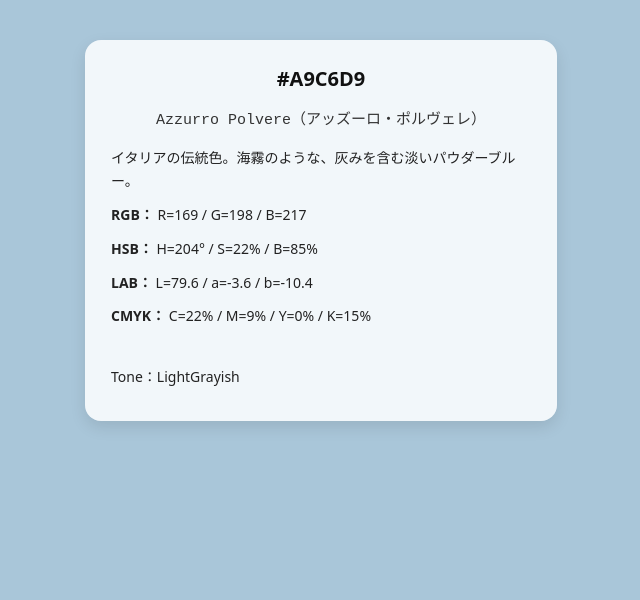
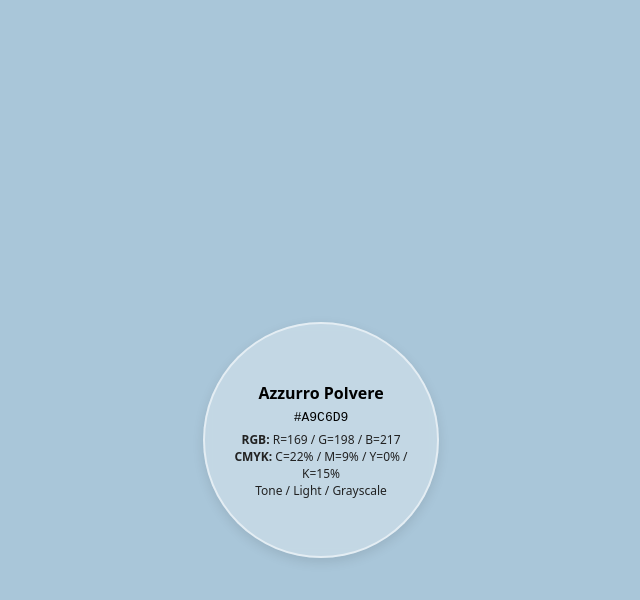
Before and after one commit to homeokayu-commits/shia-colors, a plain HTML site: page index.html in a window 1280 px wide. Shown: the whole page, without its empty margins (319-959 px from the left). Drawn offline with Linux system fonts and the light colour scheme.

Commit message:
Update index.html

```diff
--- a/index.html
+++ b/index.html
@@ -3,44 +3,49 @@
 <head>
   <meta charset="utf-8" />
   <meta name="viewport" content="width=device-width,initial-scale=1" />
-  <title>Azzurro Polvere — Color Spec</title>
+  <title>Azzurro Polvere — Pop Design</title>
   <style>
     :root{font-family:system-ui,-apple-system,Segoe UI,Roboto,'Noto Sans JP',Helvetica,Arial;}
     body{
       margin:0;
       padding:40px;
-      background:#A9C6D9;
-      color:#111;
+      background:#A9C6D9; /* 背景をAzzurro Polvereに変更 */
+      display:flex;
+      justify-content:center;
+      align-items:center;
+      height:100vh;
+    }
+
+    .card{
+      border-radius:50%;
+      width:200px;
+      height:200px;
       display:flex;
       flex-direction:column;
       align-items:center;
-      justify-content:flex-start;
-      line-height:1.7;
+      justify-content:center;
+      text-align:center;
+      background:rgba(255,255,255,0.3); /* 半透明の色 */
+      border:2px solid rgba(255,255,255,0.55); /* 半透明の枠 */
+      box-shadow:0 4px 12px rgba(0,0,0,0.1);
+      backdrop-filter:blur(4px);
+      padding:16px;
     }
-    .card{
-      background:rgba(255,255,255,0.85);
-      padding:22px 26px;
-      border-radius:16px;
-      max-width:420px;
-      box-shadow:0 6px 16px rgba(0,0,0,0.1);
-      backdrop-filter:blur(4px);
-    }
-    .title{font-size:20px;font-weight:700;margin-bottom:12px;text-align:center;}
-    .hex{font-family:monospace;font-size:15px;color:#333;margin-bottom:12px;text-align:center;}
-    .section{font-size:14px;color:#222;margin-bottom:10px;}
+
+    .card h2{margin:0;font-size:16px;}
+    .card .hex{font-family:monospace;margin:6px 0;}
+    .card .section{font-size:12px;color:#222;}
   </style>
 </head>
 <body>
+
   <div class="card">
-    <div class="title">#A9C6D9</div>
-    <div class="hex">Azzurro Polvere（アッズーロ・ポルヴェレ）</div>
-    <div class="section">イタリアの伝統色。海霧のような、灰みを含む淡いパウダーブルー。</div>
+    <h2>Azzurro Polvere</h2>
+    <div class="hex">#A9C6D9</div>
+    <div class="section"><b>RGB:</b> R=169 / G=198 / B=217</div>
+    <div class="section"><b>CMYK:</b> C=22% / M=9% / Y=0% / K=15%</div>
+    <div class="section">Tone / Light / Grayscale</div>
+  </div>
 
-    <div class="section"><b>RGB：</b> R=169 / G=198 / B=217</div>
-    <div class="section"><b>HSB：</b> H=204° / S=22% / B=85%</div>
-    <div class="section"><b>LAB：</b> L=79.6 / a=-3.6 / b=-10.4</div>
-    <div class="section"><b>CMYK：</b> C=22% / M=9% / Y=0% / K=15%</div>
- 　 <div class="section">Tone：LightGrayish</div>
-  </div>
 </body>
 </html>
```
